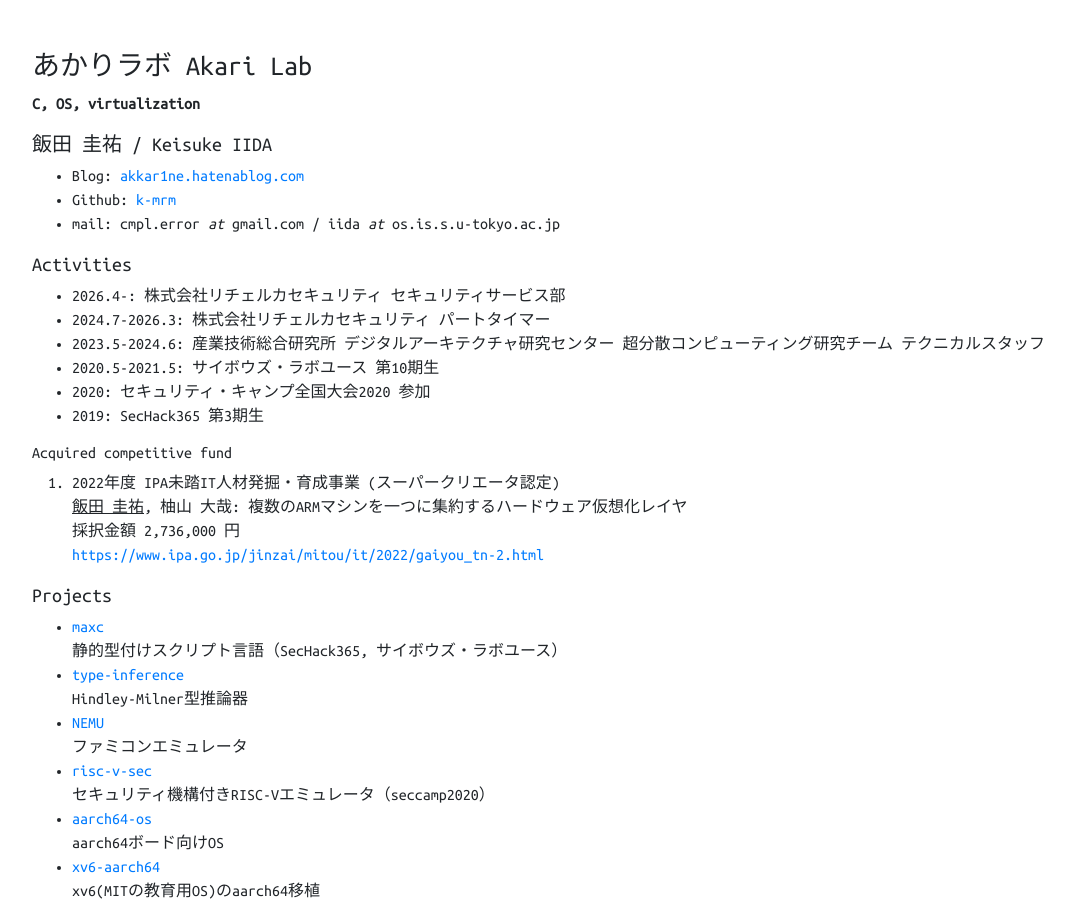
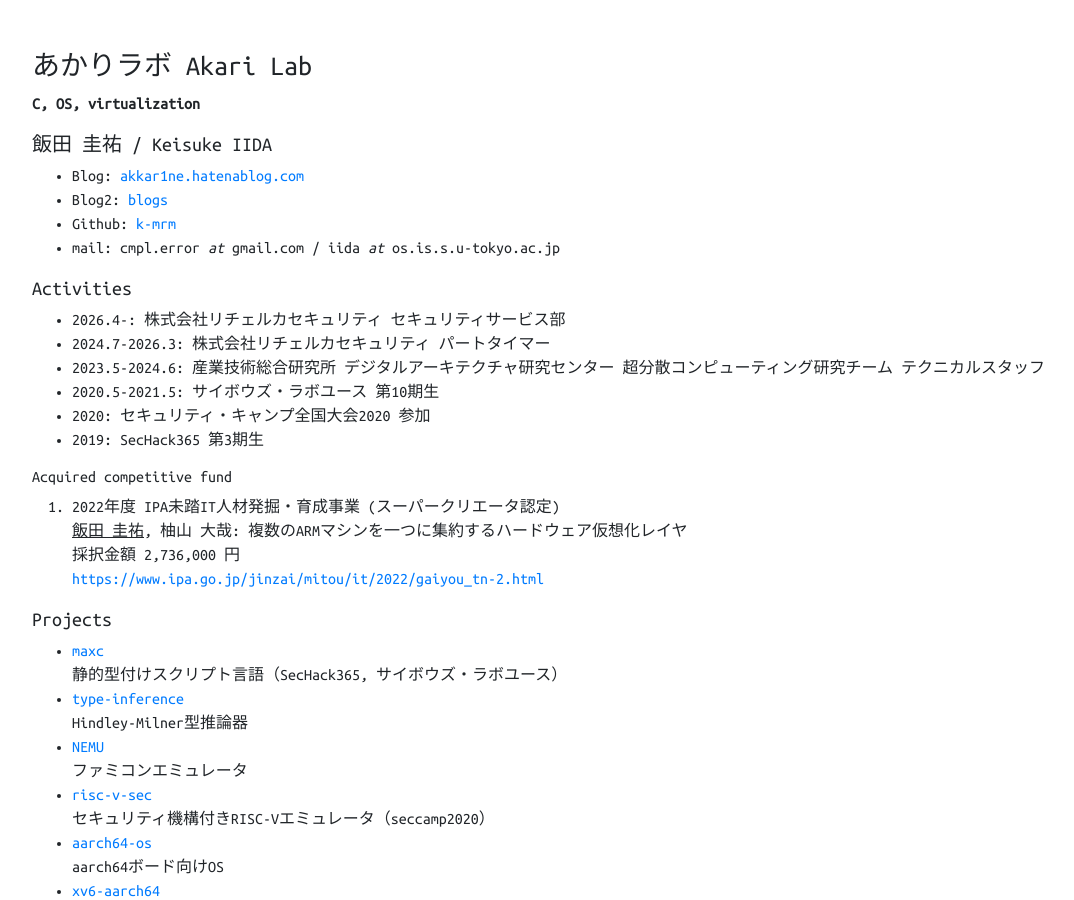
Before and after one commit to k-mrm/akarilab.net, a Jekyll site: the page index.html, which Jekyll copies as it is, in a window 1280 px wide and 900 px high. Shown: the whole window, without its empty margins (53-1127 px from the left). Built offline with Jekyll 4.4.1, drawn with Linux system fonts in a browser that asks for light colours.

Commit message:
Add link to Blog2 in index.html

```diff
--- a/index.html
+++ b/index.html
@@ -23,6 +23,9 @@
       <ul>
         <li>
           Blog: <a href="https://akkar1ne.hatenablog.com">akkar1ne.hatenablog.com</a>
+        </li>
+        <li>
+          Blog2: <a href="/blog">blogs</a>
         </li>
         <li>
           Github: <a href="https://github.com/k-mrm">k-mrm</a>
```
